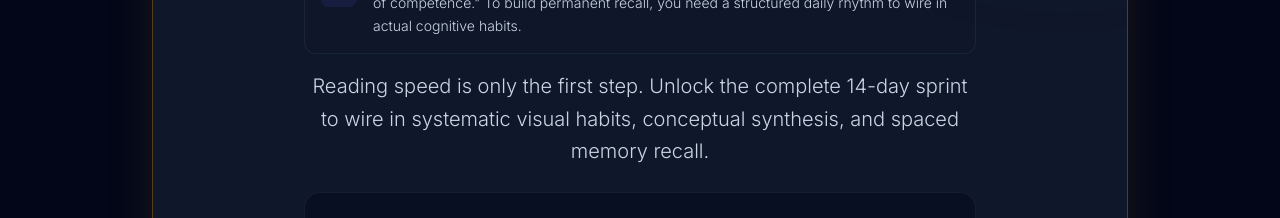
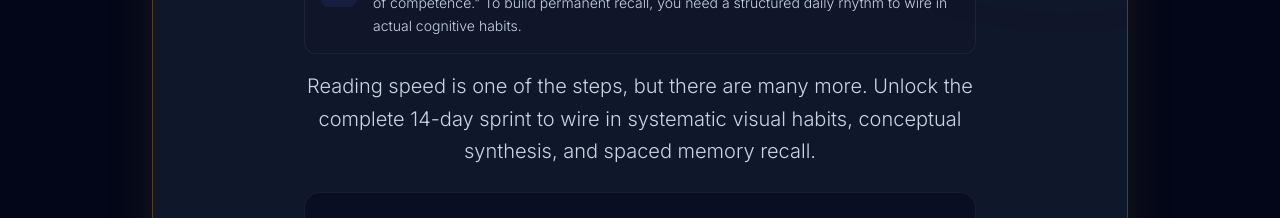
Before and after one commit to richardvanderkolk/the-rogue-puffin, a Next.js app: page /bootcamp in a window 1280 px wide. Shown: the part 448-666 px from the top of the page. Built offline with nearby package versions, Linux system fonts and the light colour scheme; no server answers.

Commit message:
chore: update bootcamp text copy for reading speed steps

```diff
--- a/src/components/bootcamp/BootcampRoadmap.tsx
+++ b/src/components/bootcamp/BootcampRoadmap.tsx
@@ -237,7 +237,7 @@ export function BootcampRoadmap({ isUnlocked, symbol, initialProgress = 1 }: { i
                                  </div>
 
                                  <p className="text-lg md:text-xl text-slate-300 font-light leading-relaxed text-center mb-6">
-                                     Reading speed is only the first step. Unlock the complete 14-day sprint to wire in systematic visual habits, conceptual synthesis, and spaced memory recall.
+                                      Reading speed is one of the steps, but there are many more. Unlock the complete 14-day sprint to wire in systematic visual habits, conceptual synthesis, and spaced memory recall.
                                  </p>
 
                                 <div className="grid grid-cols-1 md:grid-cols-2 gap-x-8 gap-y-5 bg-slate-950/40 p-6 rounded-2xl border border-white/5">
```
